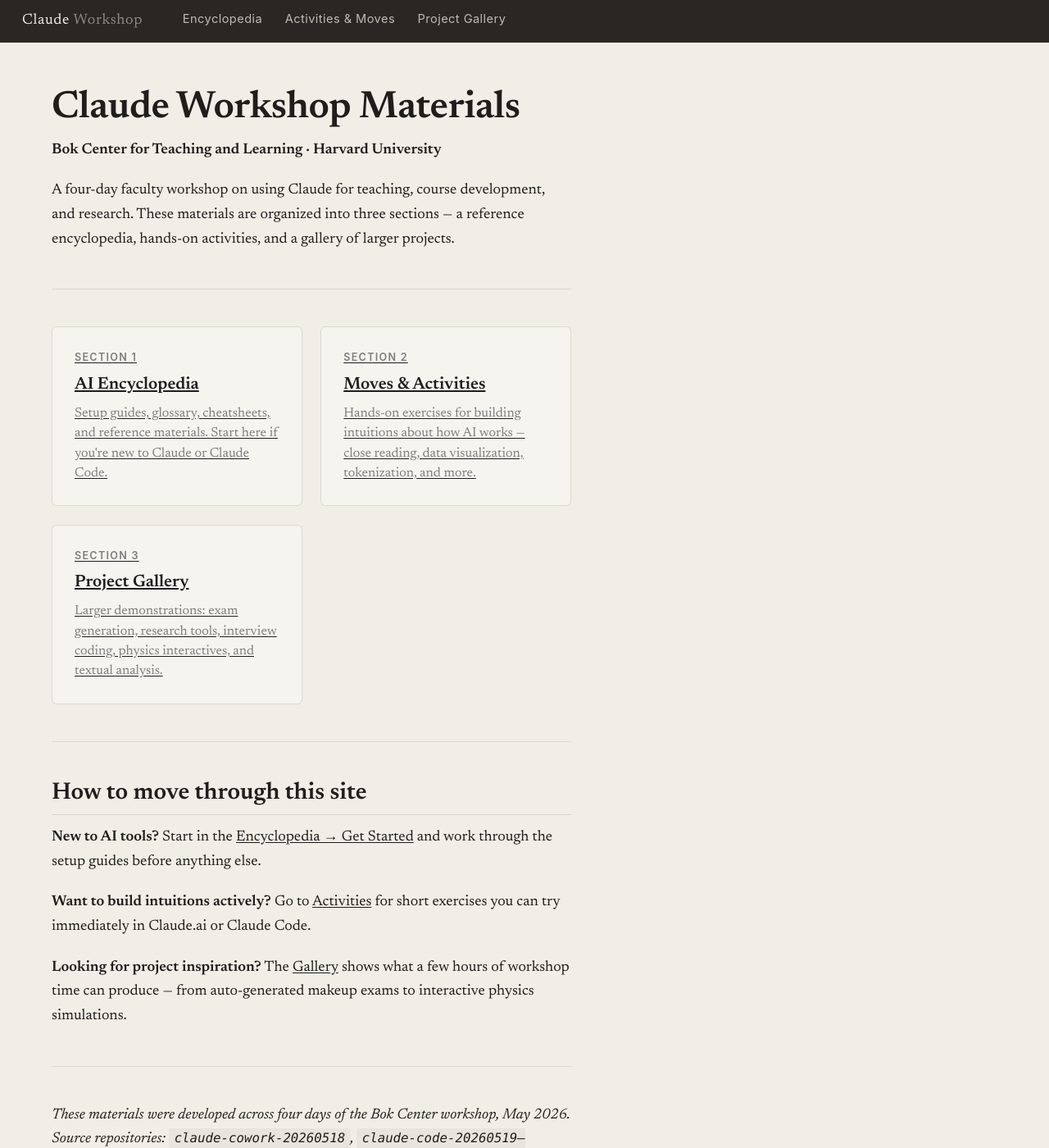
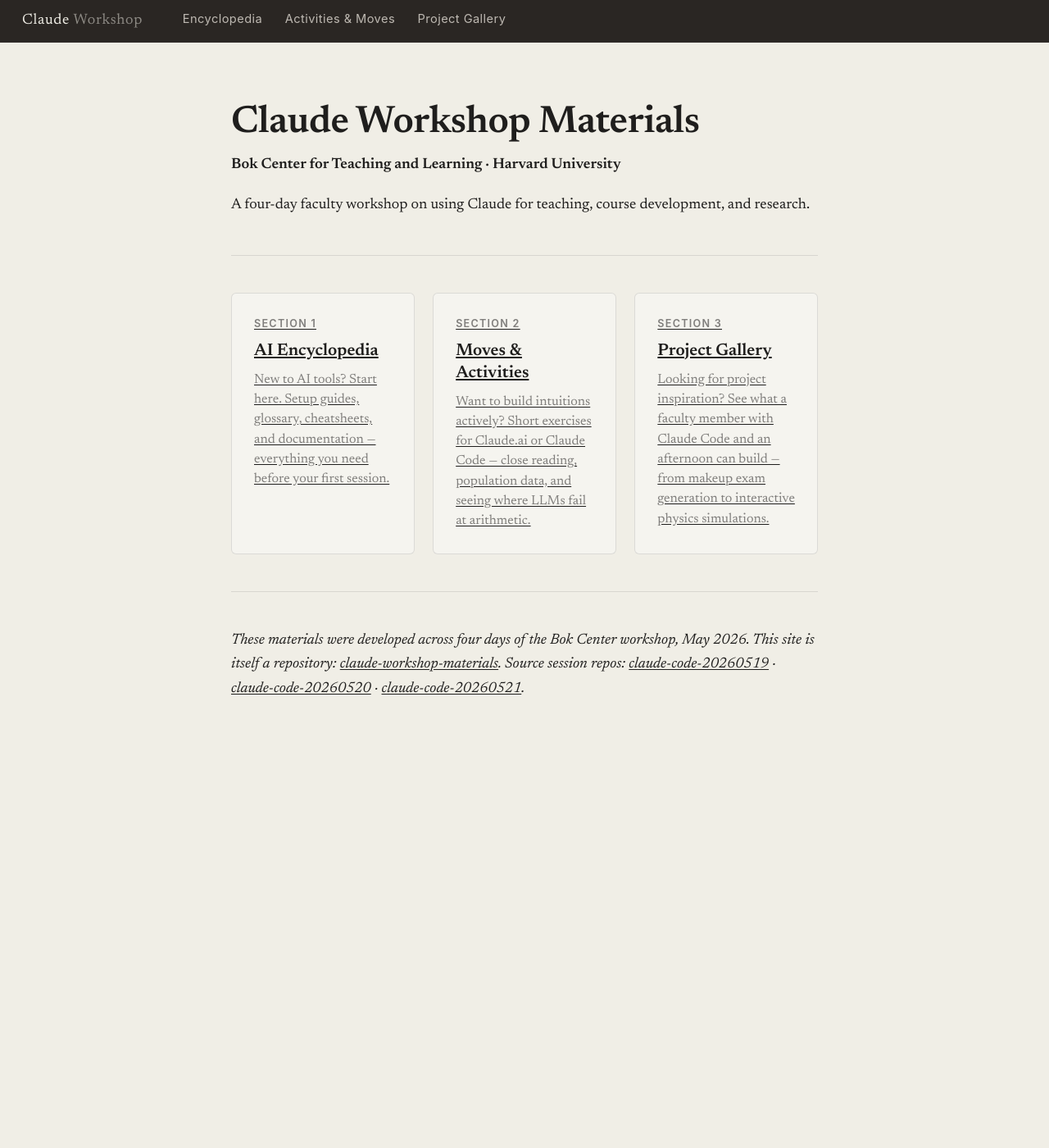
Before and after one commit to bok-learning-lab/claude-workshop-materials, a Jekyll site: the page built from index.md, in a window 1280 px wide and 1400 px high. Shown: the whole window at 82% size. Built offline with Jekyll 4.4.1, drawn with Linux system fonts in a browser that asks for light colours.

Commit message:
Homepage: action-oriented cards, repo links, fix full-width layout

```diff
--- a/_layouts/default.html
+++ b/_layouts/default.html
@@ -5,7 +5,7 @@
   <meta name="viewport" content="width=device-width, initial-scale=1.0">
   <title>{% if page.title %}{{ page.title }} · {% endif %}{{ site.title }}</title>
   <meta name="description" content="{{ page.description | default: site.description }}">
-  <link rel="stylesheet" href="{{ site.baseurl }}/assets/css/style.css?v=3">
+  <link rel="stylesheet" href="{{ site.baseurl }}/assets/css/style.css?v=4">
 </head>
 <body>
 
@@ -23,7 +23,7 @@
   </nav>
 </header>
 
-<div class="layout">
+<div class="layout{% unless page.section %} no-sidebar{% endunless %}">
 
   {% if page.section %}
   <aside class="sidebar">
--- a/assets/css/style.css
+++ b/assets/css/style.css
@@ -321,9 +321,17 @@ hr { border: none; border-top: 1px solid var(--border); margin: 2.5rem 0; }
   letter-spacing: 0.02em;
 }
 
+/* ── No-sidebar layout (homepage etc.) ── */
+.no-sidebar .content {
+  max-width: 860px;
+  margin: 0 auto;
+  padding: 4rem 4rem;
+}
+
 /* ── Responsive ── */
 @media (max-width: 768px) {
   .sidebar { display: none; }
   .content { padding: 1.5rem; }
+  .no-sidebar .content { padding: 1.5rem; }
   .content h1 { font-size: 1.8rem; }
 }
--- a/index.md
+++ b/index.md
@@ -7,7 +7,7 @@ title: Home
 
 **Bok Center for Teaching and Learning · Harvard University**
 
-A four-day faculty workshop on using Claude for teaching, course development, and research. These materials are organized into three sections — a reference encyclopedia, hands-on activities, and a gallery of larger projects.
+A four-day faculty workshop on using Claude for teaching, course development, and research.
 
 ---
 
@@ -16,33 +16,23 @@ A four-day faculty workshop on using Claude for teaching, course development, an
 <a class="card" href="{{ site.baseurl }}/encyclopedia/">
   <div class="card-num">Section 1</div>
   <h3>AI Encyclopedia</h3>
-  <p>Setup guides, glossary, cheatsheets, and reference materials. Start here if you're new to Claude or Claude Code.</p>
+  <p>New to AI tools? Start here. Setup guides, glossary, cheatsheets, and documentation — everything you need before your first session.</p>
 </a>
 
 <a class="card" href="{{ site.baseurl }}/activities/">
   <div class="card-num">Section 2</div>
   <h3>Moves &amp; Activities</h3>
-  <p>Hands-on exercises for building intuitions about how AI works — close reading, data visualization, tokenization, and more.</p>
+  <p>Want to build intuitions actively? Short exercises for Claude.ai or Claude Code — close reading, population data, and seeing where LLMs fail at arithmetic.</p>
 </a>
 
 <a class="card" href="{{ site.baseurl }}/gallery/">
   <div class="card-num">Section 3</div>
   <h3>Project Gallery</h3>
-  <p>Larger demonstrations: exam generation, research tools, interview coding, physics interactives, and textual analysis.</p>
+  <p>Looking for project inspiration? See what a faculty member with Claude Code and an afternoon can build — from makeup exam generation to interactive physics simulations.</p>
 </a>
 
 </div>
 
 ---
 
-## How to move through this site
-
-**New to AI tools?** Start in the [Encyclopedia → Get Started]({{ site.baseurl }}/encyclopedia/get-started/) and work through the setup guides before anything else.
-
-**Want to build intuitions actively?** Go to [Activities]({{ site.baseurl }}/activities/) for short exercises you can try immediately in Claude.ai or Claude Code.
-
-**Looking for project inspiration?** The [Gallery]({{ site.baseurl }}/gallery/) shows what a few hours of workshop time can produce — from auto-generated makeup exams to interactive physics simulations.
-
----
-
-*These materials were developed across four days of the Bok Center workshop, May 2026. Source repositories: `claude-cowork-20260518`, `claude-code-20260519–20260521`.*
+*These materials were developed across four days of the Bok Center workshop, May 2026. This site is itself a repository: [claude-workshop-materials](https://github.com/bok-learning-lab/claude-workshop-materials). Source session repos: [claude-code-20260519](https://github.com/bok-learning-lab/claude-code-20260519) · [claude-code-20260520](https://github.com/bok-learning-lab/claude-code-20260520) · [claude-code-20260521](https://github.com/bok-learning-lab/claude-code-20260521).*
```
